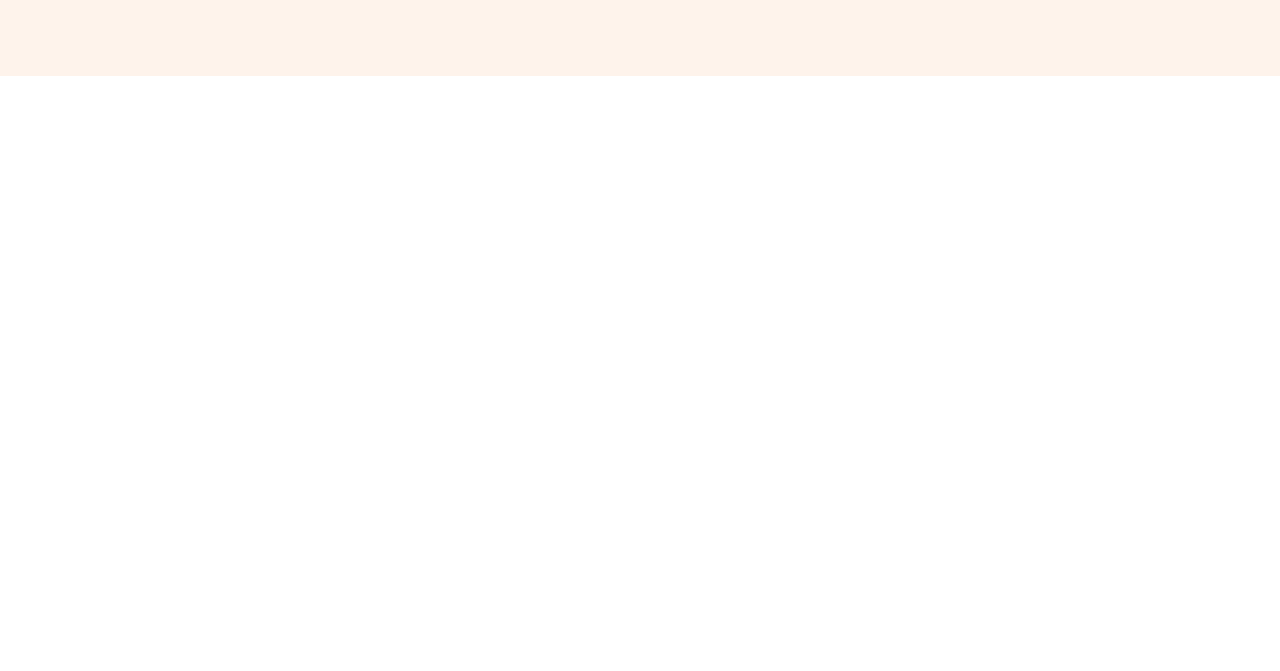
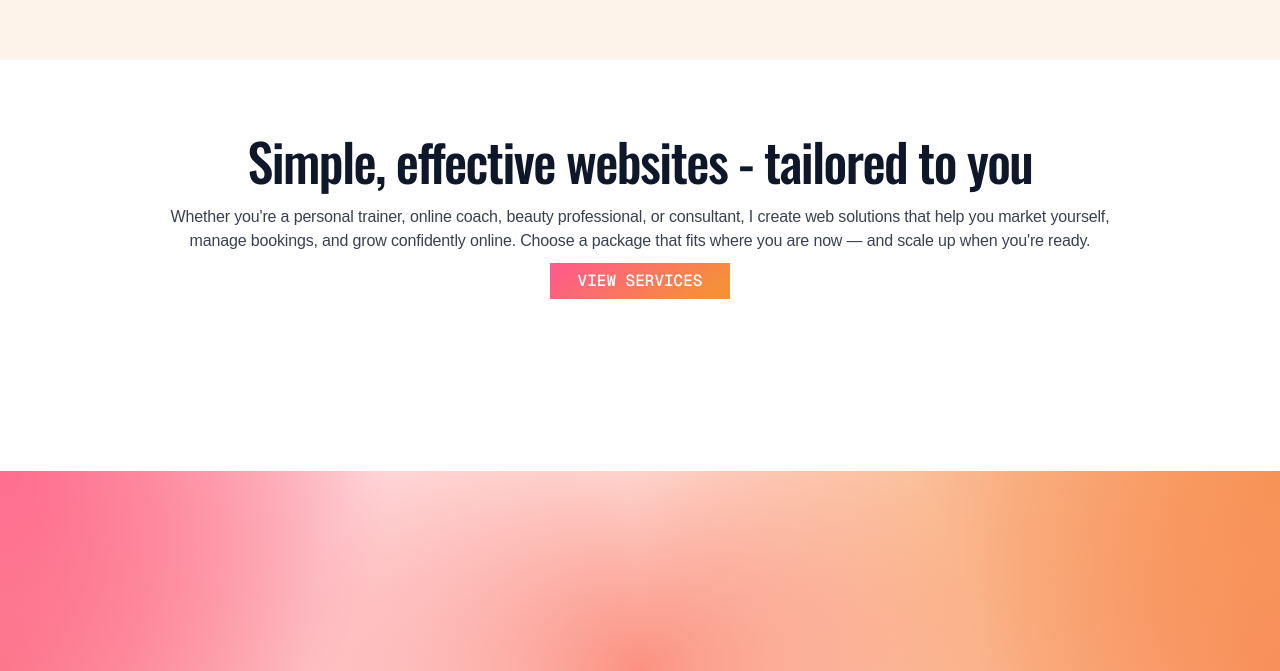
Before and after one commit to convolutedbutterfly/chubbTech, a website with bundled scripts: page index.html in a window 1280 px wide. Shown: the part 1157-1828 px from the top of the page. Before the commit the page ends 1305 px from the top, so only its background shows below. Built offline with nearby package versions, Linux system fonts and the light colour scheme; a web font is replaced by a local one.

Commit message:
services section and sticky footer added to homepage

```diff
--- a/index.html
+++ b/index.html
@@ -68,8 +68,8 @@
     <section id="about" class="section">
       <div class="container-large">
         <div class="centre-text">
-          <h2 class="heading extra-large about-grid-heading">Your ideas, online</h2>
-          <p class="paragraph-2">I know that building a website can feel overwhelming — but it doesn’t have to be. I work closely with you to understand what you actually need, then create a tailored solution that feels just right for your business. No unnecessary features, no jargon — just a straightforward, collaborative process that puts you in control and brings your ideas to life online.</p>
+          <h2 class="section-heading">Your ideas, online</h2>
+          <p>I know that building a website can feel overwhelming — but it doesn’t have to be. I work closely with you to understand what you actually need, then create a tailored solution that feels just right for your business. No unnecessary features, no jargon — just a straightforward, collaborative process that puts you in control and brings your ideas to life online.</p>
         </div>
       </div>
       <section class="about-grid-container">
@@ -106,27 +106,37 @@
             <h3 class="about-grid-heading">Deploy</h3>
             <p class="about-grid-text">We’ll walk through the final version together, make any last tweaks, and I’ll get everything ready to go live. I’ll also make sure you’re comfortable managing your site, or support you with ongoing updates if you’d prefer.</p>
           </div>
-
-
         </div>
       </section>
       </div>
       </div>
     </section>
+  <!-- Services Section -->
 
+    <section id="services" class="section">
+      <div class="container-large">
+        <div class="centre-text">
+          <h2 class="section-heading">Simple, effective websites - tailored to you</h2>
+            <p>Whether you're a personal trainer, online coach, beauty professional, or consultant, I create web solutions that help you market yourself, manage bookings, and grow confidently online. Choose a package that fits where you are now — and scale up when you're ready.</p>
+        </div>
+        <div class="button">View services</div>
+        <div class="test-gradient">
 
-  </section>
+        </div>
+      </div>
+    </section>
 
 
 
 
+  <section class="footer footer-gradient"></footer>
 
+  </section>
 
   <script src="script.js"></script>
   <script src="api/contact.js"></script>
   <script src="https://www.google.com/recaptcha/api.js" async defer></script>
 
-
   </div>
 </body>
 
--- a/styles.css
+++ b/styles.css
@@ -374,6 +374,7 @@ html {
     justify-content: center;
     align-items: center;
     width: auto;
+    min-width: 100px;
     max-width: 220px;
     height: 2.25rem;
     min-height: auto;
@@ -396,7 +397,9 @@ html {
   }
 
   .main {
+    position: relative;
     padding-top: 4.5rem;
+    padding-bottom: 300px;
   }
 
 
@@ -712,7 +715,7 @@ h1 span {
 	height: 100%;
 }
 
-.about-grid-heading {
+.section-heading {
   margin-bottom: 16px;
 }
 .about-grid-text {
@@ -755,3 +758,48 @@ h1 span {
 .arrow4 {
   background-image: linear-gradient(90deg, #F8834D 10%, #F59039 100%);
 }
+
+/*  gradient box  */
+#services {
+  display: grid;
+  background: linear-gradient(90deg, rgba(238 252 83 0.8), rgba(120 239 197 0.8)),  linear-gradient(180deg, rgba(253 67 205 0.8), rgba(74 68 215 0.8));
+}
+.pink-highlight {
+  display: inline-block;
+  background: linear-gradient(
+      100deg,
+      #ffafd400 1%,
+      #ffafd4 2.5%,
+      #ffafd480 5.7%,
+      #ffafd41a 93%,
+      #ffafd4b4 95%,
+      #ffafd400 98%
+    ),
+    linear-gradient(182deg, #ffafd400, #ffafd44d 8%, #ffafd400 15%);
+}
+#services .button {
+  width:180px;
+  margin: auto;
+  margin-top: 10px;
+}
+
+
+/*  footer  */
+.footer {
+  position: absolute;
+  bottom: 0;
+  width: 100%;
+  height: 2.5rem;
+}
+
+.footer-gradient{
+  height: 200px;
+  width: 100%;
+  margin: auto;
+  background-image:
+    radial-gradient(circle at top left,rgba(254, 93, 134, 0.8) 0%, rgba(255, 255, 255, 0) 30%),
+    radial-gradient(circle at bottom left,rgba(252, 106, 115, 0.8) 0%, rgba(255, 255, 255, 0) 50%),
+    radial-gradient(circle at bottom center,rgba(250, 118, 96, 0.8) 0%, rgba(255, 255, 255, 0) 50%),
+    radial-gradient(circle at bottom right,rgba(248, 131, 77, 0.8) 0%, rgba(255, 255, 255, 0) 50%),
+    radial-gradient(circle at top right,rgba(245, 144, 57, 0.8) 0%, rgba(255, 255, 255, 0) 50%);
+  }
```
